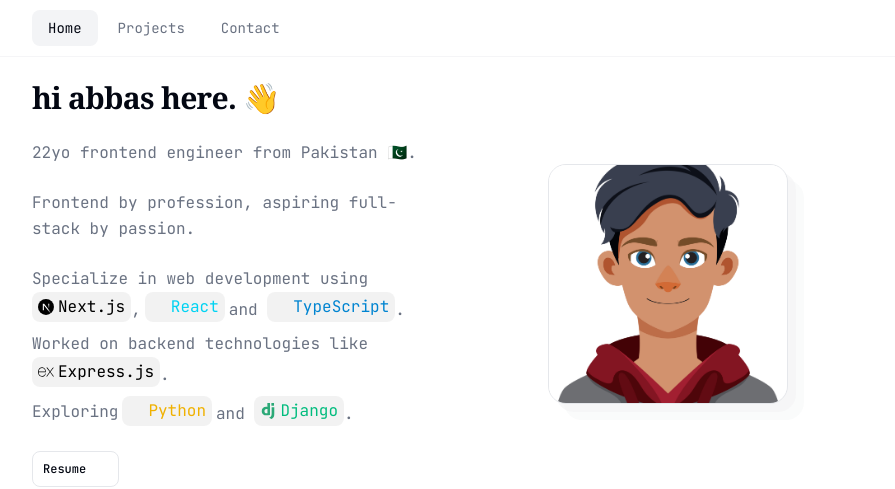
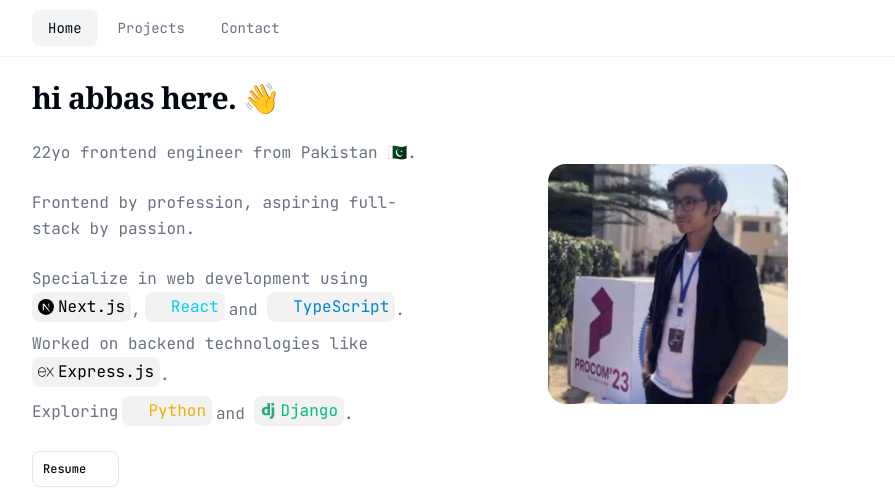
Before and after one commit to abbasamirza/portfolio, a Next.js app: page / in a window 1280 px wide. Shown: the top 489 px of the page, without its empty margins (192-1087 px from the left). Built offline with nearby package versions, Linux system fonts and the light colour scheme; some icons are missing.

Commit message:
Add procom picture of myself

```diff
--- a/components/common/hero.tsx
+++ b/components/common/hero.tsx
@@ -12,12 +12,10 @@ export const Hero = () => {
     <section className="relative grid grid-cols-1 items-center gap-12 overflow-hidden min-[896px]:grid-cols-2">
       <div className="relative w-full max-w-60 min-[896px]:order-2 min-[896px]:mx-auto">
         <div className="relative aspect-square">
-          <div className="bg-muted/40 absolute inset-0 translate-x-4 translate-y-4 rounded-2xl" />
-          <div className="bg-muted/60 absolute inset-0 translate-x-2 translate-y-2 rounded-2xl" />
-          <div className="relative h-full w-full overflow-hidden rounded-2xl border">
+          <div className="relative h-full w-full overflow-hidden rounded-2xl">
             <Image
-              src={ImagePaths.Me.AvatarPlaceholder}
-              alt="Profile photo"
+              src={ImagePaths.Me.FastProcom}
+              alt="Picture of Abbas Mirza"
               fill
               className="object-cover"
               priority
--- a/constants/image-paths.ts
+++ b/constants/image-paths.ts
@@ -1,6 +1,7 @@
 export const ImagePaths = {
   Me: {
     AvatarPlaceholder: "/me/placeholder-avatar.jpg",
+    FastProcom: "/me/fast-procom.jpeg",
   },
   Education: {
     BeaconhouseLogo: "/education/beaconhouse-logo.jpeg",
```
Also changed, not shown: public/me/fast-procom.jpeg (added).
